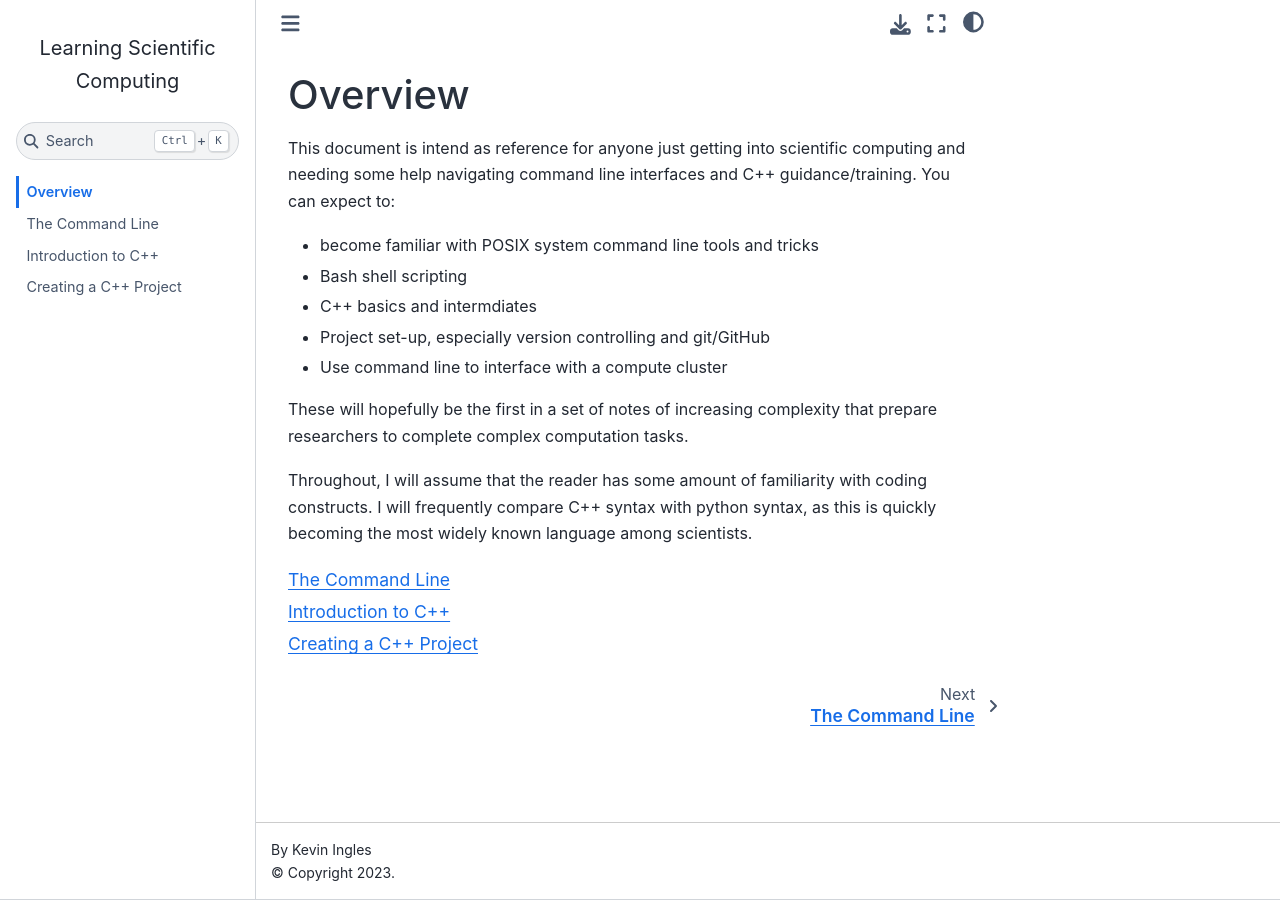
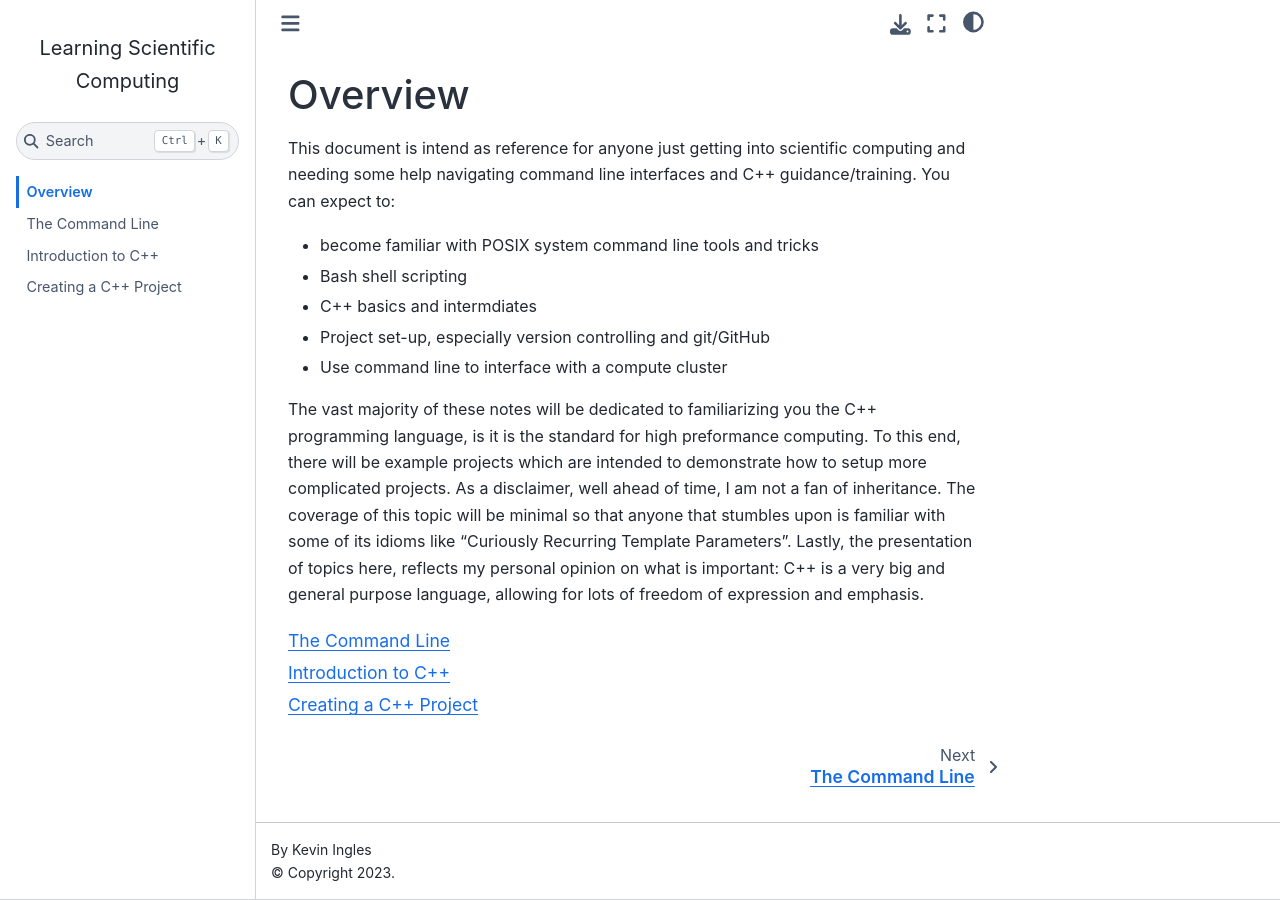
Before and after one commit to ominusliticus/learning_scientific_computing, a Jupyter Book: the page built from overview.md, in a window 1280 px wide. Built offline with Jupyter Book 1.0.4 settings and Sphinx 7.4.7 and the Sphinx Book theme 1.1.4, drawn with Linux system fonts in a browser that asks for light colours.

Commit message:
Begin the C++ revamp

````diff
--- a/overview.md
+++ b/overview.md
@@ -8,11 +8,12 @@ You can expect to:
 - Project set-up, especially version controlling and git/GitHub
 - Use command line to interface with a compute cluster
 
-These will hopefully be the first in a set of notes of increasing complexity that prepare researchers to complete complex computation tasks.
-
-
-Throughout, I will assume that the reader has some amount of familiarity with coding constructs.
-I will frequently compare C++ syntax with python syntax, as this is quickly becoming the most widely known language among scientists.
+The vast majority of these notes will be dedicated to familiarizing you the C++ programming language, is it is the standard for high preformance computing.
+To this end, there will be example projects which are intended to demonstrate how to setup more complicated projects.
+As a disclaimer, well ahead of time, I am not a fan of inheritance.
+The coverage of this topic will be minimal so that anyone that stumbles upon is familiar with some of its idioms like "Curiously Recurring Template Parameters".
+Lastly, the presentation of topics here, reflects my personal opinion on what is important:
+C++ is a very big and general purpose language, allowing for lots of freedom of expression and emphasis.
 
 
 ```{tableofcontents}
````
Also changed, not shown: command_line_interfaces.md (+1 -1 lines).
